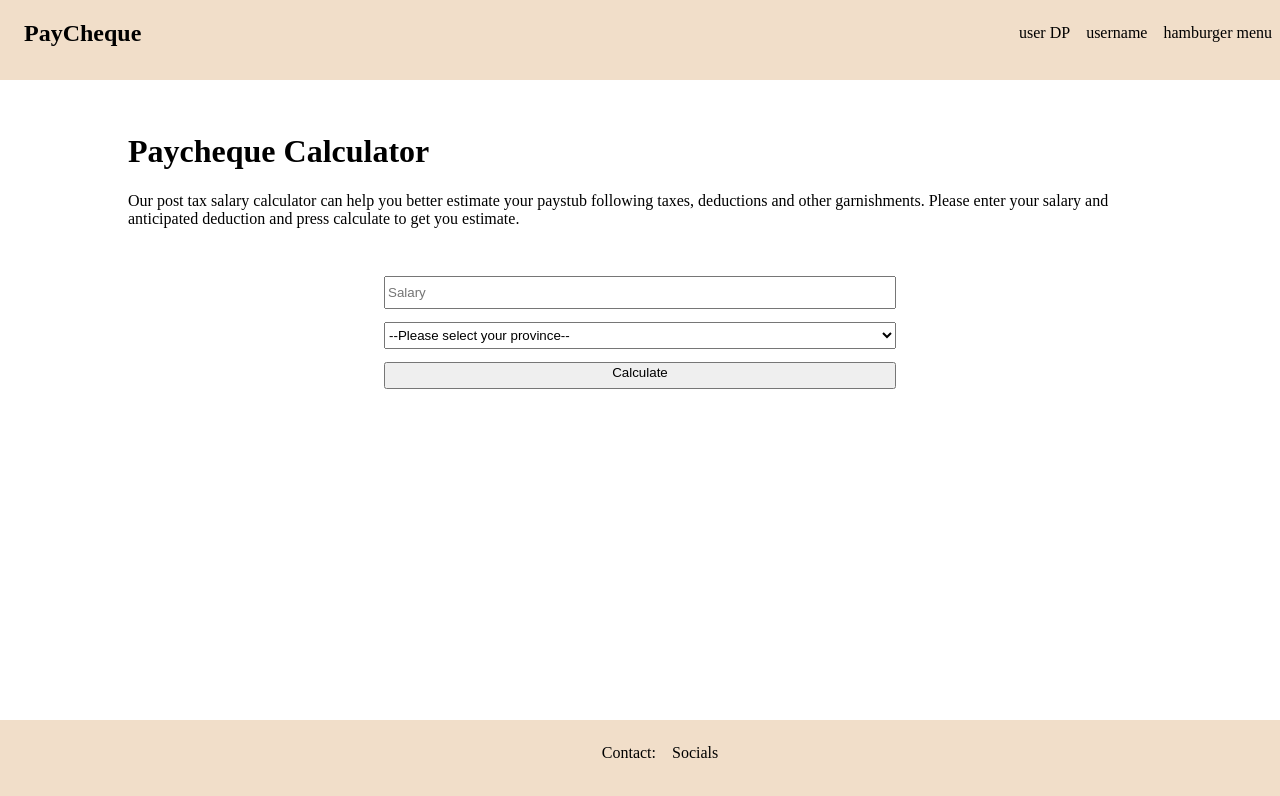
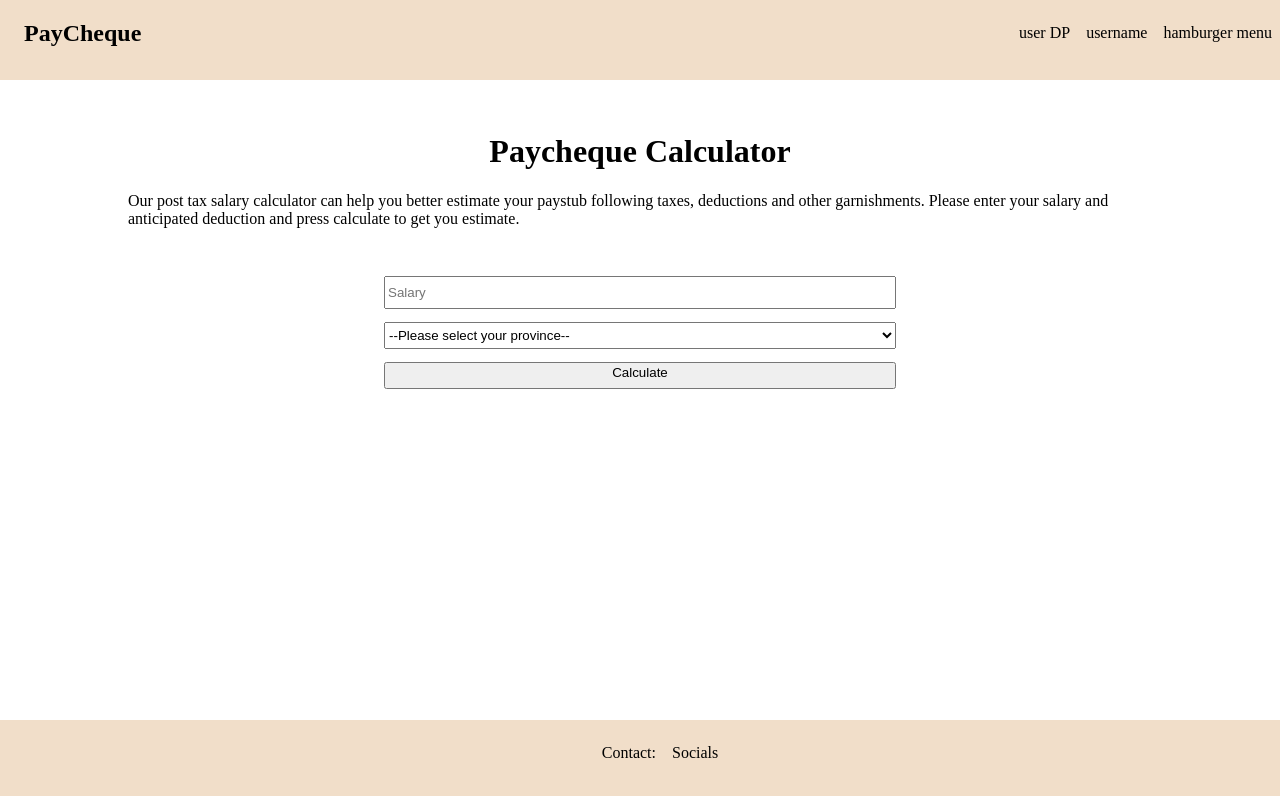
Before and after one commit to Jevaughn-W/Paycheque, a React (Create React App) app: page / in a window 1280 px wide. Shown: the top 796 px of the page. Built offline with nearby package versions, Linux system fonts and the light colour scheme.

Commit message:
Add css code to format header added

```diff
--- a/src/index.css
+++ b/src/index.css
@@ -41,6 +41,9 @@ body {
   display: flex;
   flex-direction: column;
   margin-top: 2em;
+}
+.body h1 {
+  text-align: center;
 }
 
 nav h2 {
--- a/src/input.scss
+++ b/src/input.scss
@@ -45,6 +45,9 @@ body {
   display: flex;
   flex-direction: column;
   margin-top: 2em;
+  h1{
+    text-align: center;
+  }
 }
 
 nav {
```
Also changed, not shown: 1 other file (tests, documents, lock files or other folders).
